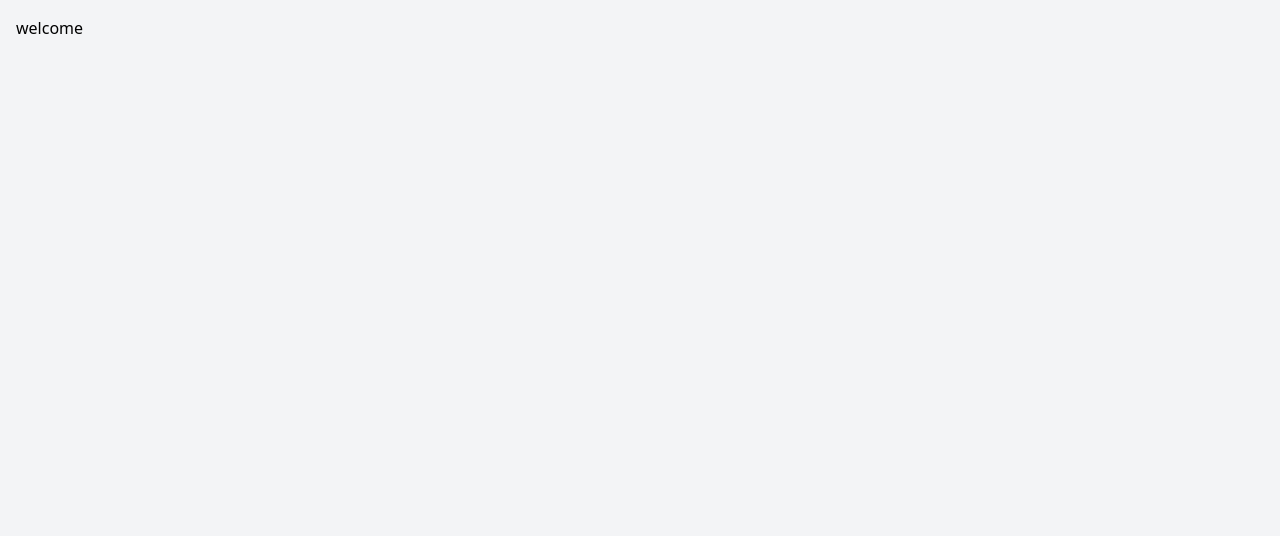
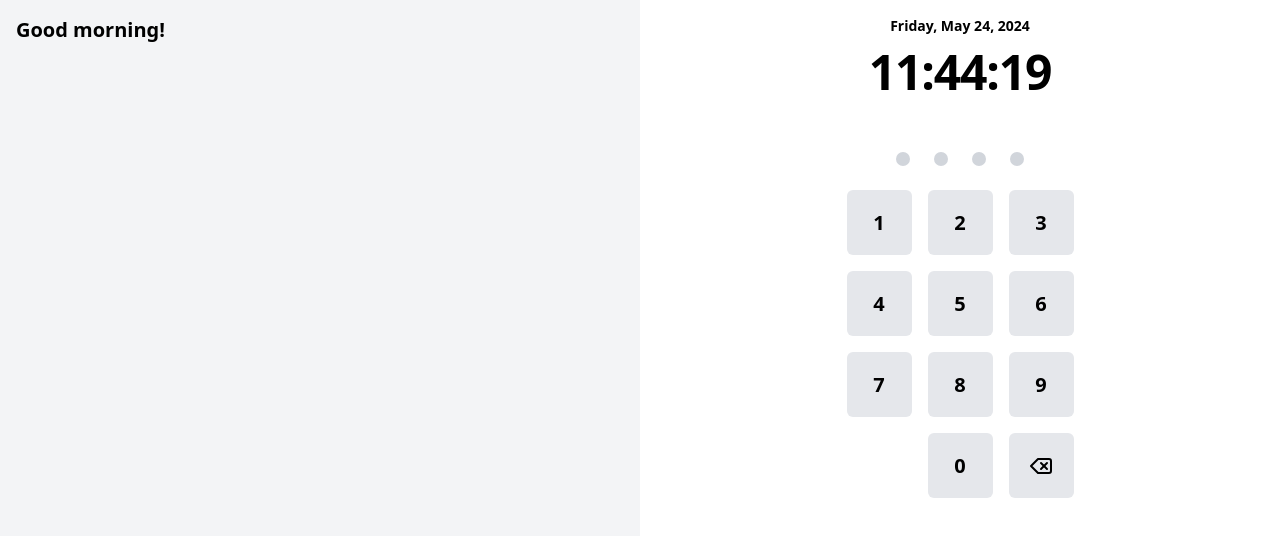
Before and after one commit to hastebrot/2024-gastro, a React (Vite) app in the folder gastro-app/: page / in a window 1280 px wide. Shown: the top 536 px of the page. Built offline with nearby package versions, Linux system fonts and the light colour scheme.

Commit message:
feat: pincode component for login and logout added (#6)

```diff
--- a/gastro-app/src/App.tsx
+++ b/gastro-app/src/App.tsx
@@ -1,7 +1,137 @@
+import * as Icon from "lucide-react";
+import { useState } from "react";
+import { I18nProvider, useDateFormatter } from "react-aria";
+import { classNames } from "./helper/classes";
+import { useInterval } from "./helper/useInterval";
+
 export const App = () => {
+  // const locale = "en-US";
+  // const locale = "de-DE";
+  const locale = undefined;
+
   return (
-    <div className="min-h-dvh bg-gray-100 p-4">
-      <span>welcome</span>
+    <I18nProvider locale={locale}>
+      <div className="min-h-dvh font-sans grid grid-rows-2 sm:grid-rows-1 sm:grid-cols-2">
+        <div className="bg-gray-100 p-4 text-xl font-semibold">Good morning!</div>
+        <div className="p-4 flex flex-col gap-8">
+          <CurrentDate />
+          <PincodeInput
+            requiredDigits={4}
+            onCompleted={(enteredDigits) => alert(JSON.stringify(enteredDigits))}
+          />
+        </div>
+      </div>
+    </I18nProvider>
+  );
+};
+
+const CurrentDate = () => {
+  const [currentDate, setCurrentDate] = useState(new Date());
+  useInterval(() => {
+    setCurrentDate(new Date());
+  }, 1000);
+  const dateFormat = useDateFormatter({
+    dateStyle: "full",
+  });
+  const timeFormat = useDateFormatter({
+    timeStyle: "medium",
+    hour12: false,
+  });
+
+  return (
+    <div className="flex flex-col items-center gap-3">
+      <div className="text-sm font-semibold">{dateFormat.format(currentDate)}</div>
+      <div className="tracking-tight tabular-nums text-5xl font-semibold">
+        {timeFormat.format(currentDate)}
+      </div>
     </div>
   );
 };
+
+type PincodeInputProps = {
+  requiredDigits: number;
+  onCompleted?: (enteredDigits: string[]) => void;
+};
+
+const PincodeInput = (props: PincodeInputProps) => {
+  const [enteredDigits, setEnteredDigits] = useState<string[]>([]);
+  const onButtonClicked = (digit: string) => () => {
+    const newEnteredDigits = [...enteredDigits, digit];
+    if (newEnteredDigits.length < props.requiredDigits) {
+      setEnteredDigits(newEnteredDigits);
+    } else {
+      setEnteredDigits([]);
+      props.onCompleted && props.onCompleted(newEnteredDigits);
+    }
+  };
+  const onClearButtonClicked = () => {
+    setEnteredDigits([]);
+  };
+
+  return (
+    <div className="flex flex-col items-center">
+      <PincodeDots enteredDigits={enteredDigits.length} requiredDigits={props.requiredDigits} />
+      <div className="grid grid-cols-3 gap-4 w-fit">
+        <PincodeInputButton onClick={onButtonClicked("1")}>1</PincodeInputButton>
+        <PincodeInputButton onClick={onButtonClicked("2")}>2</PincodeInputButton>
+        <PincodeInputButton onClick={onButtonClicked("3")}>3</PincodeInputButton>
+        <PincodeInputButton onClick={onButtonClicked("4")}>4</PincodeInputButton>
+        <PincodeInputButton onClick={onButtonClicked("5")}>5</PincodeInputButton>
+        <PincodeInputButton onClick={onButtonClicked("6")}>6</PincodeInputButton>
+        <PincodeInputButton onClick={onButtonClicked("7")}>7</PincodeInputButton>
+        <PincodeInputButton onClick={onButtonClicked("8")}>8</PincodeInputButton>
+        <PincodeInputButton onClick={onButtonClicked("9")}>9</PincodeInputButton>
+        <div></div>
+        <PincodeInputButton onClick={onButtonClicked("0")}>0</PincodeInputButton>
+        <PincodeInputButton onClick={onClearButtonClicked}>
+          <Icon.Delete className="h-[24px] w-[24px]" />
+        </PincodeInputButton>
+      </div>
+    </div>
+  );
+};
+
+type PincodeDotsProps = {
+  requiredDigits: number;
+  enteredDigits: number;
+};
+
+const PincodeDots = (props: PincodeDotsProps) => {
+  return (
+    <div className="flex flex-row gap-6 py-6">
+      {range(0, props.requiredDigits).map((index) => {
+        if (index < props.enteredDigits) {
+          return (
+            <div key={index} className="rounded-full shrink-0 w-[14px] h-[14px] bg-teal-600"></div>
+          );
+        }
+        return (
+          <div key={index} className="rounded-full shrink-0 w-[14px] h-[14px] bg-gray-300"></div>
+        );
+      })}
+    </div>
+  );
+};
+
+type PincodeInputButtonProps = {
+  children?: React.ReactNode;
+  onClick?: () => void;
+};
+
+const PincodeInputButton = (props: PincodeInputButtonProps) => {
+  return (
+    <button
+      className={classNames(
+        "bg-gray-200 active:bg-gray-300 font-semibold text-xl w-[65px] h-[65px] rounded-md",
+        "flex items-center justify-center"
+      )}
+      onClick={props.onClick}
+    >
+      {props.children}
+    </button>
+  );
+};
+
+const range = (start: number, end: number): number[] => {
+  return [...Array(end - start).keys()].map((index) => start + index);
+};
--- /dev/null
+++ b/gastro-app/src/helper/classes.tsx
@@ -0,0 +1,3 @@
+import clsx from "clsx";
+
+export { clsx as classNames };
--- /dev/null
+++ b/gastro-app/src/helper/useInterval.tsx
@@ -0,0 +1,20 @@
+import { useEffect, useRef } from "react";
+
+type Callback = () => void;
+
+export const useInterval = (callback: Callback, interval: number) => {
+  const savedCallback = useRef<Callback | null>(null);
+  useEffect(() => {
+    savedCallback.current = callback;
+  });
+  useEffect(() => {
+    function tick() {
+      if (savedCallback.current) {
+        savedCallback.current();
+      }
+    }
+
+    const id = setInterval(tick, interval);
+    return () => clearInterval(id);
+  }, [interval]);
+};
```
